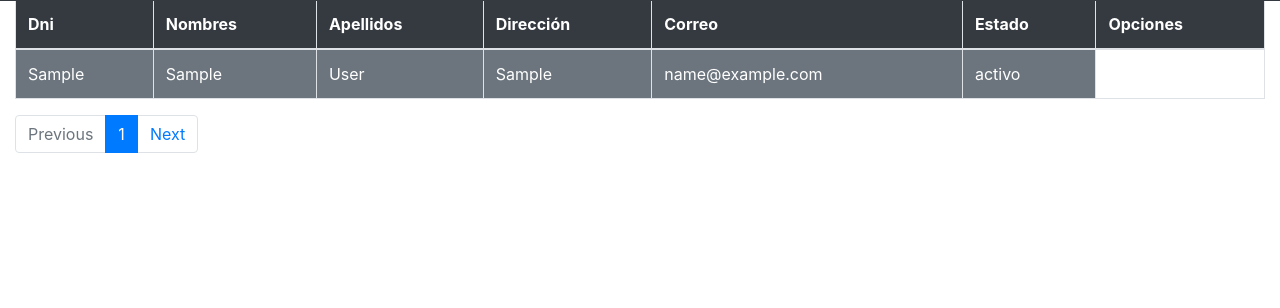
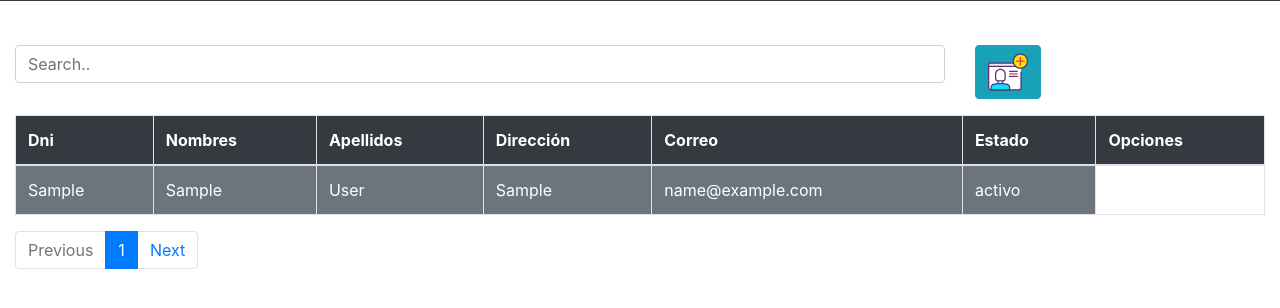
Before and after one commit to luis16121013/plantilla, a PHP site: page /plantilla/admin-tabla-clientes.php in a window 1280 px wide. Shown: the part 55-363 px from the top of the page. Run offline with PHP 8.4, Linux system fonts and the light colour scheme; the visitor is signed in with stand-in values (Sample User, id 1); tables that the repository leaves empty or names only in its code hold one stand-in row (values such as "Sample post").

Commit message:
v1/create/register/

```diff
--- a/admin-tabla-clientes.php
+++ b/admin-tabla-clientes.php
@@ -116,7 +116,7 @@ $obj= new administrador();
 
 
 
-<div class="container-fluid">
+<div class="container-fluid" style="margin-top:100px;">
   <div class="">
     <div class="row">
       <div class="col-9">
@@ -124,7 +124,7 @@ $obj= new administrador();
       </div>
       <div class="col-2">
         <a class="btn btn-info" href="#">
-          <img src="assets/icon/refresh.svg" class="p-0" style="width: 25px;">
+          <img src="assets/icon/administrador/agregar.svg" class="p-0" style="width: 40px;" >
         </a>
       </div>
     </div>
```
Also changed, not shown: add-table-cliente.php (added), assets/icon/administrador/agregar.svg (added).
